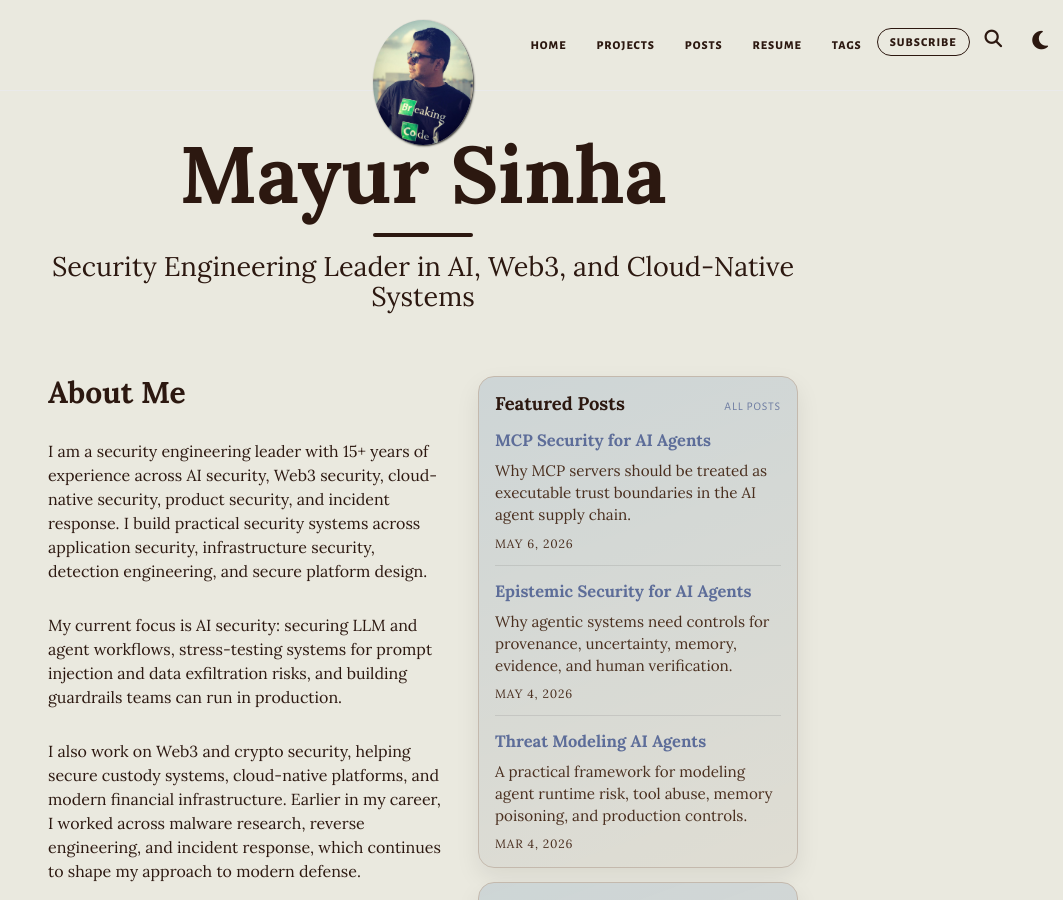
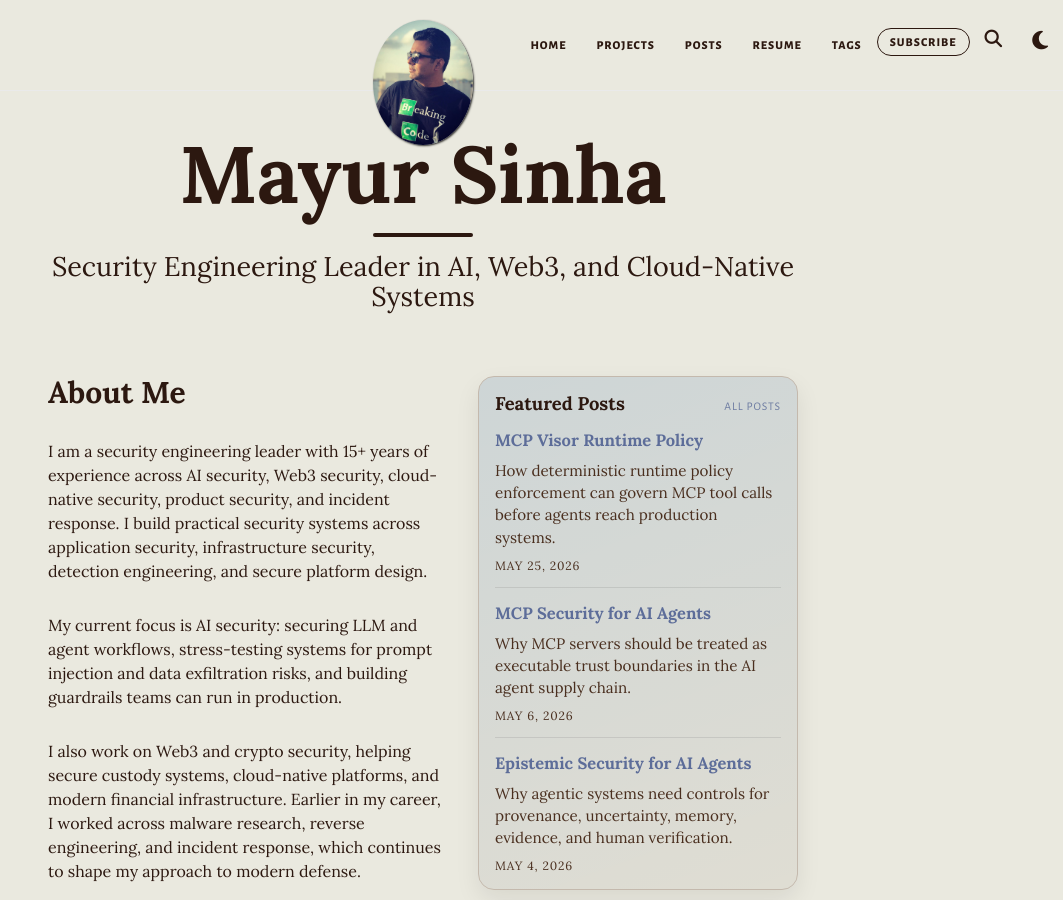
Before and after one commit to themayursinha/blog, a Jekyll site: the page built from index.md, in a window 1280 px wide and 900 px high. Shown: the whole window, without its empty margins (217-1280 px from the left). Built offline with Jekyll 4.4.1, drawn with Linux system fonts in a browser that asks for light colours; some of the changed text lies outside the part shown.

```diff
--- a/index.md
+++ b/index.md
@@ -6,19 +6,19 @@ description: Security engineering leader with 15+ years of experience across AI
 meta-title: Mayur Sinha | Security Engineering Leader
 use-site-title: false
 featured_posts:
+  - title: MCP Visor - Runtime policy enforcement for AI agents
+    card_title: MCP Visor Runtime Policy
+    summary: How deterministic runtime policy enforcement can govern MCP tool calls before agents reach production systems.
   - title: MCP security - The new supply chain risk for AI agents
     card_title: MCP Security for AI Agents
     summary: Why MCP servers should be treated as executable trust boundaries in the AI agent supply chain.
   - title: Epistemic security - The missing control plane for AI agents
     card_title: Epistemic Security for AI Agents
     summary: Why agentic systems need controls for provenance, uncertainty, memory, evidence, and human verification.
-  - title: Threat Modeling Autonomous AI Agents in Production
-    card_title: Threat Modeling AI Agents
-    summary: A practical framework for modeling agent runtime risk, tool abuse, memory poisoning, and production controls.
 featured_projects:
+  - id: mcp-visor
+  - id: ctem-leader-lab
   - id: mcp-security-evaluator
-  - id: adversarial-ml-security-lab
-  - id: bert-rasp
 ---
 
 <div class="home-main-content" markdown="1">
```
Also changed, not shown: _data/projects.yml (+11 -0 lines).
